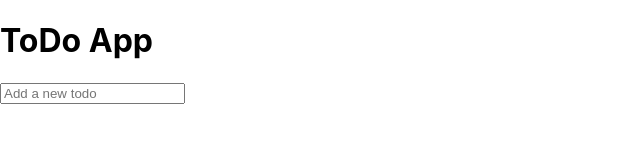
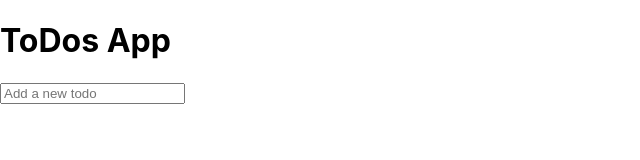
Before and after one commit to amitdate95/amitdate95.github.io, a React (Create React App) app: page / in a window 1280 px wide. Shown: the top 160 px of the page, without its empty margins (0-640 px from the left). Built offline with nearby package versions, Linux system fonts and the light colour scheme.

Commit message:
Update App.js

```diff
--- a/src/App.js
+++ b/src/App.js
@@ -22,7 +22,7 @@ function App() {
 
   return (
     <div>
-      <h1>ToDo App</h1>
+      <h1>ToDos App</h1>
       <TodoList
         todos={todos}
         toggleTodo={toggleTodo}
```
